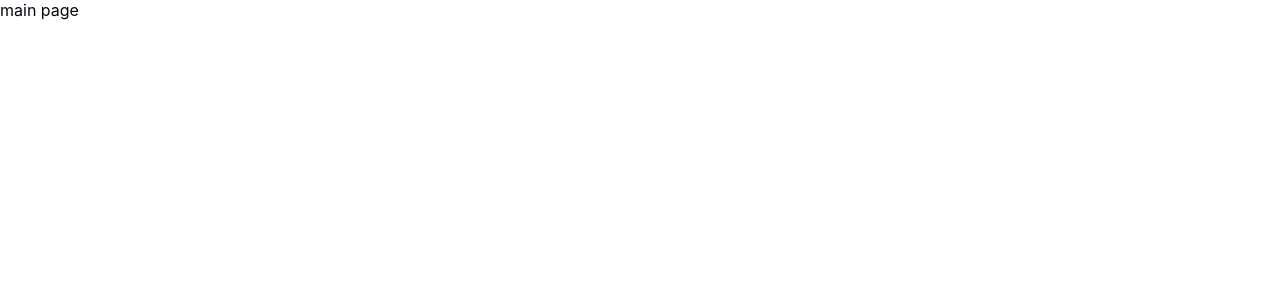
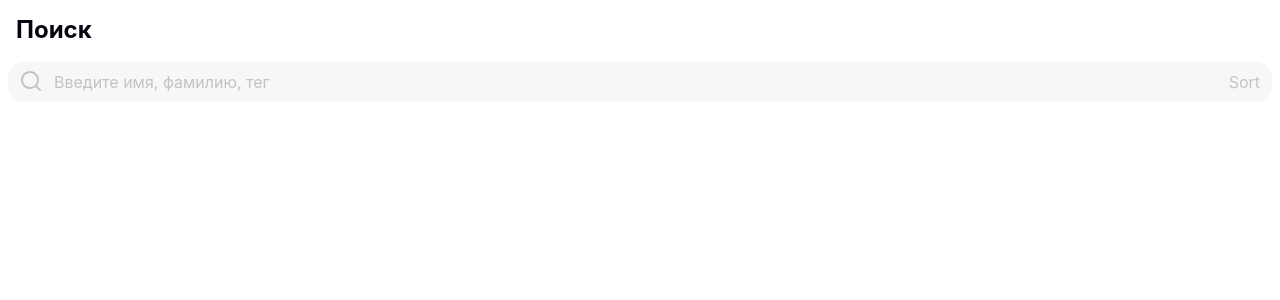
Before and after one commit to blank-evgeniy/kode-intership-2025-react, a React (Vite) app: page / in a window 1280 px wide. Shown: the top 300 px of the page. Built offline with nearby package versions, Linux system fonts and the light colour scheme.

Commit message:
added search bar

```diff
--- a/package.json
+++ b/package.json
@@ -12,6 +12,7 @@
   "dependencies": {
     "@reduxjs/toolkit": "^2.6.1",
     "axios": "^1.8.4",
+    "lodash.debounce": "^4.0.8",
     "react": "^19.0.0",
     "react-dom": "^19.0.0",
     "react-redux": "^9.2.0",
@@ -20,6 +21,7 @@
   },
   "devDependencies": {
     "@eslint/js": "^9.21.0",
+    "@types/lodash.debounce": "^4.0.9",
     "@types/node": "^22.13.10",
     "@types/react": "^19.0.10",
     "@types/react-dom": "^19.0.4",
--- a/src/app/providers/router/routes.tsx
+++ b/src/app/providers/router/routes.tsx
@@ -1,5 +1,6 @@
+import { JSX } from "react";
 import { RoutePath, RoutePathType } from "@/app/config/routes";
-import { JSX } from "react";
+import { MainPage } from "@/pages/main-page";
 
 interface Route {
   path: RoutePathType;
@@ -9,7 +10,7 @@ interface Route {
 export const routes: Route[] = [
   {
     path: RoutePath.MAIN,
-    element: <div>main page</div>,
+    element: <MainPage />,
   },
   {
     path: RoutePath.DETAILS,
--- /dev/null
+++ b/src/features/search-bar/index.ts
@@ -0,0 +1 @@
+export { SearchBar } from "./ui/SearchBar";
--- /dev/null
+++ b/src/features/search-bar/ui/SearchBar.tsx
@@ -0,0 +1,15 @@
+import { SearchIcon } from "@/shared/icons/SearchIcon";
+import { Input } from "@/shared/ui/input/Input";
+
+export const SearchBar = () => {
+  return (
+    <Input
+      style={{ width: "100%" }}
+      id="search"
+      name="search"
+      placeholder="Введите имя, фамилию, тег"
+      renderIcon={() => <SearchIcon />}
+      renderActions={() => <>Sort</>}
+    />
+  );
+};
--- /dev/null
+++ b/src/pages/main-page/index.ts
@@ -0,0 +1 @@
+export { MainPage } from "./ui/MainPage";
--- /dev/null
+++ b/src/pages/main-page/ui/MainPage.styles.ts
@@ -0,0 +1,9 @@
+import styled from "styled-components";
+
+export const HeadingContainer = styled.header`
+  padding: 8px 0 12px 8px;
+`;
+
+export const SearchBarContainer = styled.div`
+  padding: 6px 0;
+`;
--- /dev/null
+++ b/src/pages/main-page/ui/MainPage.tsx
@@ -0,0 +1,19 @@
+import { SearchBar } from "@/features/search-bar";
+import { Container } from "@/shared/ui/container/Container";
+import { Heading } from "@/shared/ui/heading/Heading";
+
+import { HeadingContainer, SearchBarContainer } from "./MainPage.styles";
+
+export const MainPage = () => {
+  return (
+    <Container>
+      <HeadingContainer>
+        <Heading>Поиск</Heading>
+      </HeadingContainer>
+
+      <SearchBarContainer>
+        <SearchBar />
+      </SearchBarContainer>
+    </Container>
+  );
+};
--- /dev/null
+++ b/src/shared/icons/SearchIcon.tsx
@@ -0,0 +1,15 @@
+export const SearchIcon = ({ ...props }: React.SVGProps<SVGSVGElement>) => (
+  <svg
+    width="21"
+    height="21"
+    viewBox="0 0 21 21"
+    fill="none"
+    xmlns="http://www.w3.org/2000/svg"
+    {...props}
+  >
+    <path
+      d="M20.71 19.29L17 15.61C18.4401 13.8144 19.1375 11.5353 18.9488 9.2413C18.7601 6.9473 17.6997 4.81278 15.9855 3.27664C14.2714 1.7405 12.0338 0.919506 9.73295 0.982466C7.43207 1.04543 5.24275 1.98756 3.61517 3.61514C1.98759 5.24272 1.04546 7.43203 0.982497 9.73292C0.919537 12.0338 1.74053 14.2714 3.27667 15.9855C4.81281 17.6997 6.94733 18.7601 9.24133 18.9488C11.5353 19.1375 13.8144 18.4401 15.61 17L19.29 20.68C19.383 20.7737 19.4936 20.8481 19.6154 20.8989C19.7373 20.9497 19.868 20.9758 20 20.9758C20.132 20.9758 20.2627 20.9497 20.3846 20.8989C20.5065 20.8481 20.6171 20.7737 20.71 20.68C20.8903 20.4935 20.991 20.2443 20.991 19.985C20.991 19.7257 20.8903 19.4765 20.71 19.29ZM10 17C8.61556 17 7.26218 16.5895 6.11103 15.8203C4.95989 15.0511 4.06268 13.9579 3.53287 12.6788C3.00306 11.3997 2.86443 9.99223 3.13453 8.63436C3.40463 7.2765 4.07131 6.02922 5.05028 5.05025C6.02925 4.07128 7.27653 3.4046 8.63439 3.1345C9.99226 2.8644 11.3997 3.00303 12.6788 3.53284C13.9579 4.06265 15.0511 4.95986 15.8203 6.111C16.5895 7.26215 17 8.61553 17 10C17 11.8565 16.2625 13.637 14.9498 14.9497C13.637 16.2625 11.8565 17 10 17Z"
+      fill="currentColor"
+    />
+  </svg>
+);
```
Also changed, not shown: 1 other file (tests, documents, lock files or other folders).
